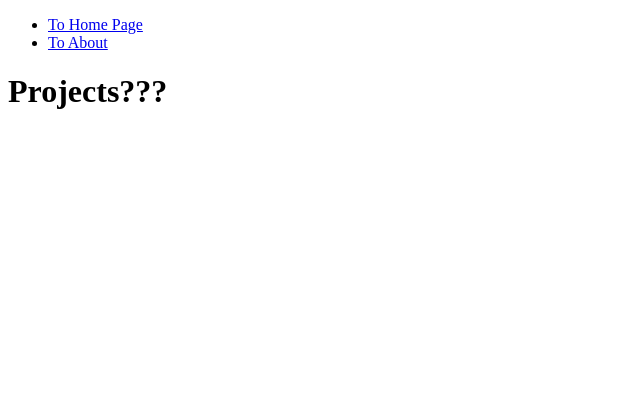
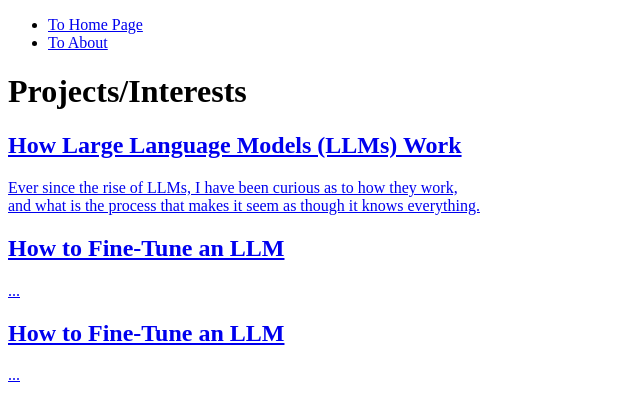
Before and after one commit to topaz-triumph20/cosc219-site, a plain HTML site: page projects.html in a window 1280 px wide. Shown: the whole page, without its empty margins (0-640 px from the left). Drawn offline with Linux system fonts and the light colour scheme.

Commit message:
started working on articles, added links for 2 out of 3 required interests

```diff
--- a/projects.html
+++ b/projects.html
@@ -13,7 +13,29 @@
                 <li><a href = "about.html">To About</a></li>
             </ul>
         </nav>
-        <h1>Projects???</h1>
+        <h1>Projects/Interests</h1>
+        <a href="https://www.coursera.org/articles/how-do-large-language-models-work">
+            <article>
+                <h2>How Large Language Models (LLMs) Work</h2>
+                <p>Ever since the rise of LLMs, I have been curious as to how they work,<br />
+                    and what is the process that makes it seem as though it knows everything.
+                </p>
+            </article>
+        </a>
+        <a href="https://towardsdatascience.com/how-to-fine-tune-an-llm-an-end-to-end-guide/">
+            <article>
+                <h2>How to Fine-Tune an LLM</h2>
+                <p>...
+                </p>
+            </article>
+        </a>
+        <a href="https://towardsdatascience.com/how-to-fine-tune-an-llm-an-end-to-end-guide/">
+            <article>
+                <h2>How to Fine-Tune an LLM</h2>
+                <p>...
+                </p>
+            </article>
+        </a>
     </header>
 </body>
 </html>
```
